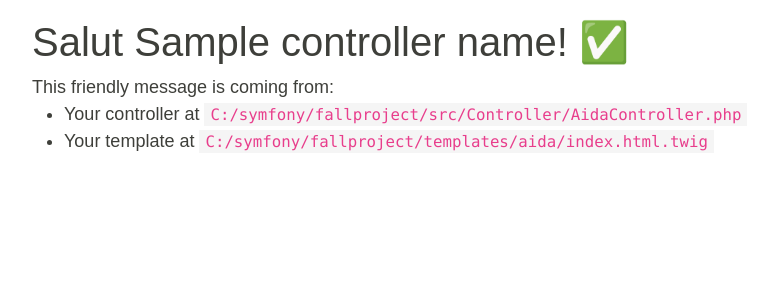
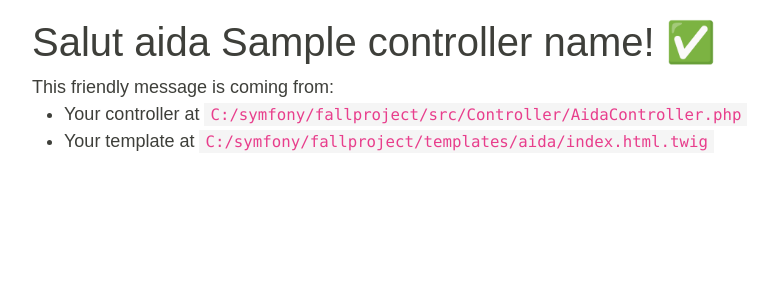
Before and after one commit to aida20052015/fall-project, a Symfony app: template templates/aida/index.html.twig in a window 1280 px wide. Shown: the part 56-356 px from the top of the page, without its empty margins (208-980 px from the left). Run offline with Twig, Linux system fonts and the light colour scheme; the template is opened without the code that fills it: most values are stand-ins (such as "Sample title", 1, 10 or a date in 2020); some libraries are stand-ins or nearby versions.

Commit message:
Update index.html.twig

```diff
--- a/templates/aida/index.html.twig
+++ b/templates/aida/index.html.twig
@@ -9,7 +9,7 @@
 </style>
 
 <div class="example-wrapper">
-    <h1>Salut {{ controller_name }}! ✅</h1>
+    <h1>Salut aida {{ controller_name }}! ✅</h1>
 
     This friendly message is coming from:
     <ul>
```
